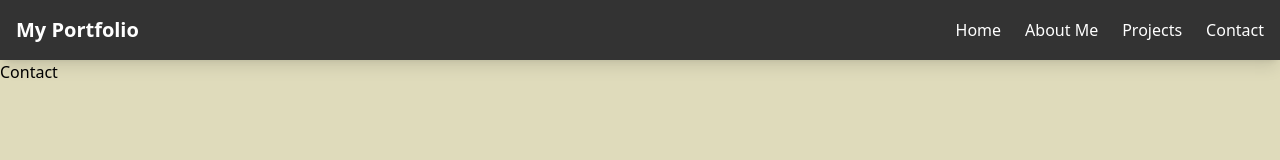
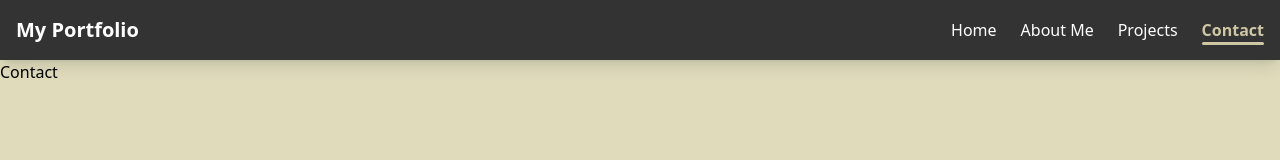
Before and after one commit to AntonIshchyk/Portfolio, a React (Create React App) app: page /contact in a window 1280 px wide. Shown: the top 160 px of the page. Built offline with nearby package versions, Linux system fonts and the light colour scheme.

Commit message:
show the active page

```diff
--- a/src/components/header.tsx
+++ b/src/components/header.tsx
@@ -1,27 +1,35 @@
 import React from 'react';
-import { Link } from 'react-router-dom';
+import { Link, useLocation } from 'react-router-dom';
+
+const navLinks = [
+  { path: "/", label: "Home" },
+  { path: "/about", label: "About Me" },
+  { path: "/projects", label: "Projects" },
+  { path: "/contact", label: "Contact" }
+];
 
 const Header: React.FC = () => {
+  const location = useLocation();
+
   return (
-    <header className="sticky top-0 bg-[#333333] text-white shadow-lg z-10">
+    <header className="sticky top-0 bg-[#333] text-white shadow-lg z-10">
       <div className="flex justify-between items-center p-4">
-        <div className="logo">
-          <Link to="/" className="text-xl font-bold">My Portfolio</Link>
-        </div>
+        <Link to="/" className="text-xl font-bold">My Portfolio</Link>
         <nav>
           <ul className="flex space-x-6">
-            <li>
-              <Link to="/" className="hover:text-[#CFC7A3] transition duration-300">Home</Link>
-            </li>
-            <li>
-              <Link to="/about" className="hover:text-[#CFC7A3] transition duration-300">About Me</Link>
-            </li>
-            <li>
-              <Link to="/projects" className="hover:text-[#CFC7A3] transition duration-300">Projects</Link>
-            </li>
-            <li>
-              <Link to="/contact" className="hover:text-[#CFC7A3] transition duration-300">Contact</Link>
-            </li>
+            {navLinks.map(({ path, label }) => (
+              <li key={path} className="relative">
+                <Link
+                  to={path}
+                  className={`hover:text-[#CFC7A3] transition duration-300
+                  ${location.pathname === path ? "text-[#CFC7A3] font-semibold" : ""}`}>
+                  {label}
+                </Link>
+                {location.pathname === path && (
+                  <div className="absolute left-0 bottom--1 w-full h-[3px] bg-[#CFC7A3] rounded-full"></div>
+                )}
+              </li>
+            ))}
           </ul>
         </nav>
       </div>
```
